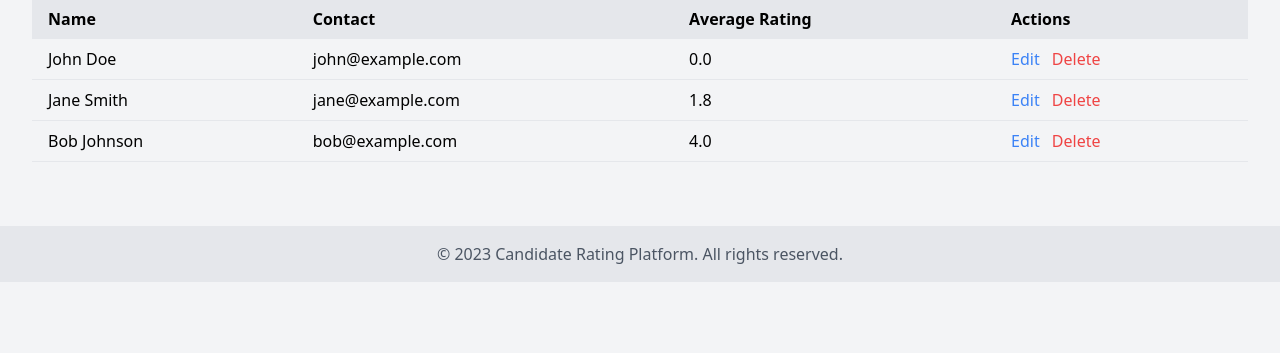
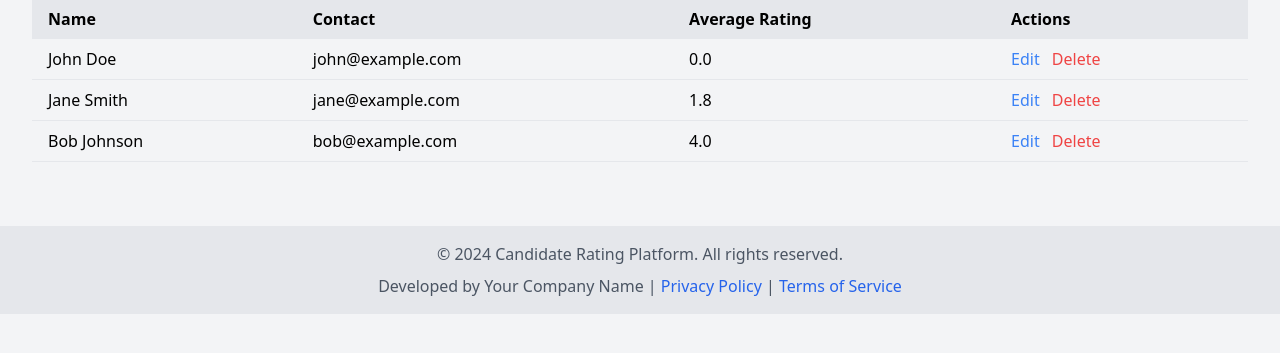
Before and after one commit to ablakateam/CandidateRater, a Flask app: page /admin/dashboard in a window 1280 px wide. Shown: the part 237-590 px from the top of the page. Run offline with Flask 3, Linux system fonts and the light colour scheme; a user stored in the database is signed in.

Commit message:
Agent step completed: Update the footer with new text and attribution

```diff
--- a/templates/base.html
+++ b/templates/base.html
@@ -40,7 +40,8 @@
 
     <footer class="bg-gray-200 p-4 mt-8">
         <div class="container mx-auto text-center text-gray-600">
-            &copy; 2023 Candidate Rating Platform. All rights reserved.
+            <p>&copy; 2024 Candidate Rating Platform. All rights reserved.</p>
+            <p class="mt-2">Developed by Your Company Name | <a href="#" class="text-blue-600 hover:underline">Privacy Policy</a> | <a href="#" class="text-blue-600 hover:underline">Terms of Service</a></p>
         </div>
     </footer>
 
```
